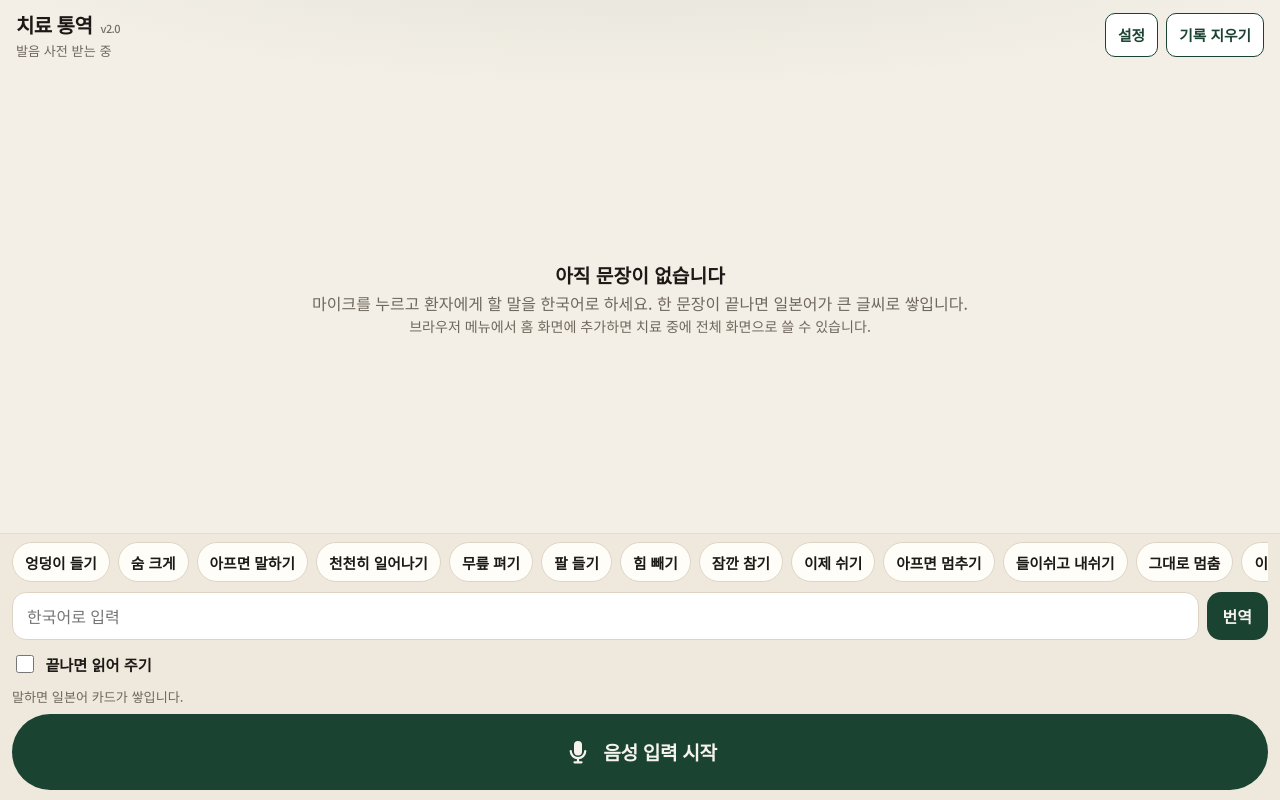
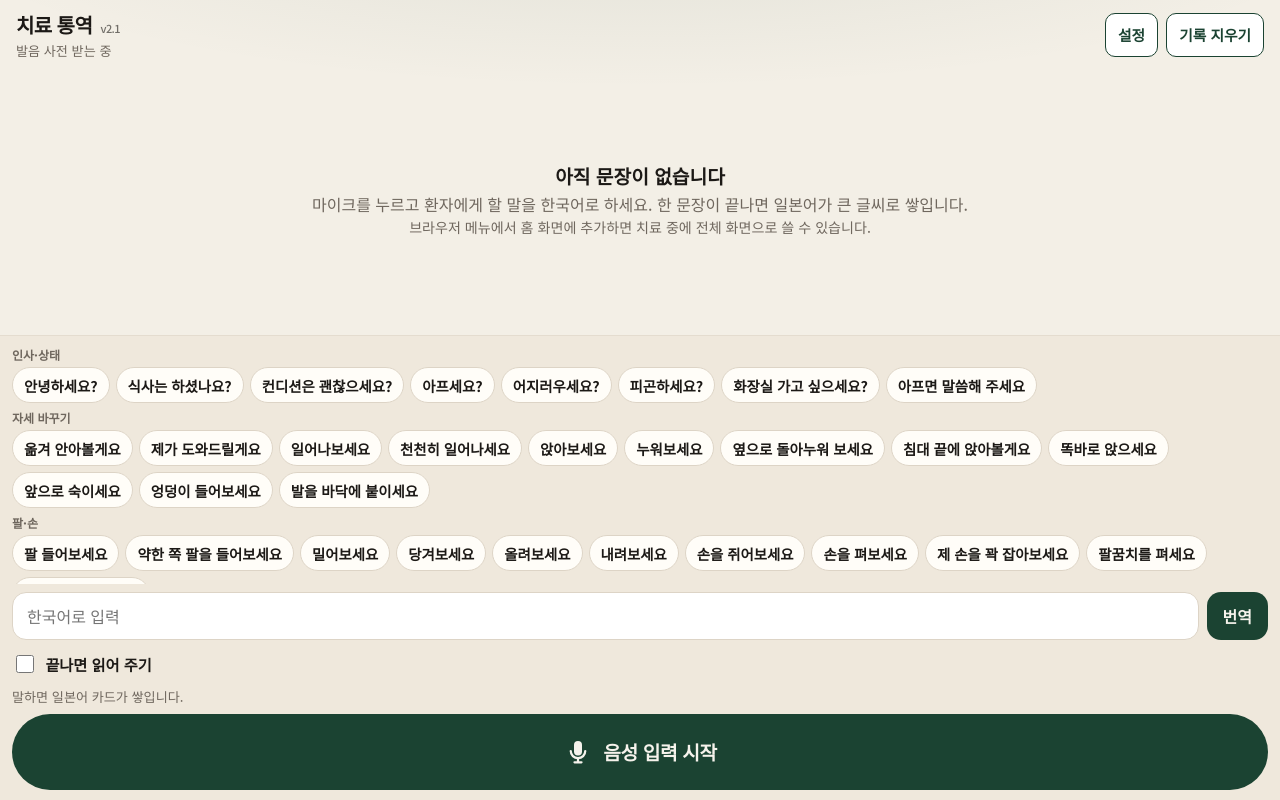
Before and after one commit to Mattkim91/jp-clinic-interpreter, a website built with Vite: page index.html in a window 1280 px wide. Built offline with nearby package versions, Linux system fonts and the light colour scheme; what kuromoji would draw is missing.

Commit message:
v2.1: 자주 쓰는 말 묶음별 여러 줄 표시, 편마비 치료 문구 추가

```diff
--- a/index.html
+++ b/index.html
@@ -32,7 +32,7 @@
     <div id="app" class="app">
       <header class="top">
         <div class="titles">
-          <h1>치료 통역 <span class="app-version">v2.0</span></h1>
+          <h1>치료 통역 <span class="app-version">v2.1</span></h1>
           <p id="status" class="status">준비 중</p>
         </div>
         <div class="top-actions">
--- a/src/app.ts
+++ b/src/app.ts
@@ -1,7 +1,7 @@
 import { romajiToHangul } from "./hangul";
 import { detectPlatform, type PlatformInfo } from "./platform";
 import { politify } from "./polite";
-import { PRESETS, prepare } from "./prepare";
+import { PRESET_GROUPS, PRESETS, prepare } from "./prepare";
 import { hangulFromTokens } from "./reading";
 import { canSpeak, getChosenVoice, getSpeechRate, setSpeechRate, getVoiceGender, japaneseVoices, primeVoices, resolveVoice, setChosenVoice, setVoiceGender, speakJapanese, unlockSpeech, type VoiceGender } from "./speak";
 import { createListener, type ListenState } from "./speech";
@@ -262,9 +262,13 @@ export function startApp(): void {
 
   const presetRow = document.querySelector<HTMLElement>("#presets");
   if (presetRow) {
-    presetRow.innerHTML = PRESETS.map(
-      (preset) =>
-        `<button type="button" class="chip" data-preset="${escapeHtml(preset.ko)}">${escapeHtml(preset.label)}</button>`,
+    presetRow.innerHTML = PRESET_GROUPS.map(
+      (group) =>
+        `<div class="preset-group"><p class="preset-title">${escapeHtml(group)}</p><div class="preset-chips">` +
+        PRESETS.filter((preset) => preset.group === group)
+          .map((preset) => `<button type="button" class="chip" data-preset="${escapeHtml(preset.ko)}">${escapeHtml(preset.ko)}</button>`)
+          .join("") +
+        `</div></div>`,
     ).join("");
     presetRow.addEventListener("click", (event) => {
       const button = (event.target as HTMLElement).closest<HTMLButtonElement>("[data-preset]");
--- a/src/prepare.ts
+++ b/src/prepare.ts
@@ -5,35 +5,76 @@
  * to polite Japanese that was checked against a physical-therapy reading.
  */
 
-export type Preset = { label: string; ko: string; ja: string };
+export type Preset = { group: string; ko: string; ja: string };
+
+export const PRESET_GROUPS: string[] = ["인사·상태", "자세 바꾸기", "팔·손", "다리·걷기", "호흡·운동", "칭찬·마무리"];
 
 export const PRESETS: Preset[] = [
-  { label: "엉덩이 들기", ko: "엉덩이 들어보세요", ja: "お尻を上げてください" },
-  { label: "숨 크게", ko: "숨 크게 쉬세요", ja: "息を大きく吸ってください" },
-  { label: "아프면 말하기", ko: "아프면 말씀해 주세요", ja: "痛い場合は教えてください" },
-  { label: "천천히 일어나기", ko: "천천히 일어나세요", ja: "ゆっくり起きてください" },
-  { label: "무릎 펴기", ko: "무릎 펴세요", ja: "膝を伸ばしてください" },
-  { label: "팔 들기", ko: "팔 들어 올리세요", ja: "腕を上に持ち上げてください" },
-  { label: "힘 빼기", ko: "힘을 빼세요", ja: "力を抜いてください" },
-  { label: "잠깐 참기", ko: "조금만 참아 주세요", ja: "少し我慢してください" },
-  { label: "이제 쉬기", ko: "이제 쉬세요", ja: "今休んでください" },
-  { label: "아프면 멈추기", ko: "통증이 있으면 멈추세요", ja: "痛みがある場合は止めてください" },
-  { label: "들이쉬고 내쉬기", ko: "깊게 들이쉬고 내쉬세요", ja: "深く息を吸って吐いてください" },
-  { label: "그대로 멈춤", ko: "그대로 멈춰 주세요", ja: "そのまま止めてください" },
-  { label: "이쪽 보기", ko: "이쪽을 보세요", ja: "こちらをご覧ください" },
-  { label: "허리 펴기", ko: "허리를 펴세요", ja: "腰を伸ばしてください" },
-  { label: "발목 돌리기", ko: "발목을 돌리세요", ja: "足首を回してください" },
-  { label: "반대쪽 눕기", ko: "반대쪽으로 돌아누워 주세요", ja: "反対側に向かって横になってください" },
-  { label: "고개 돌리기", ko: "고개를 천천히 돌리세요", ja: "頭をゆっくり回してください" },
-  { label: "열 번", ko: "열 번 반복하세요", ja: "十回繰り返してください" },
-  { label: "어깨 힘 빼기", ko: "어깨에 힘을 빼세요", ja: "肩の力を抜いてください" },
-  { label: "배에 힘", ko: "배에 힘을 주세요", ja: "お腹に力を入れてください" },
+  { group: "인사·상태", ko: "안녕하세요?", ja: "こんにちは。" },
+  { group: "인사·상태", ko: "식사는 하셨나요?", ja: "お食事はされましたか？" },
+  { group: "인사·상태", ko: "컨디션은 괜찮으세요?", ja: "体調はいかがですか？" },
+  { group: "인사·상태", ko: "아프세요?", ja: "痛いですか？" },
+  { group: "인사·상태", ko: "어지러우세요?", ja: "めまいはしますか？" },
+  { group: "인사·상태", ko: "피곤하세요?", ja: "お疲れですか？" },
+  { group: "인사·상태", ko: "화장실 가고 싶으세요?", ja: "トイレに行きたいですか？" },
+  { group: "인사·상태", ko: "아프면 말씀해 주세요", ja: "痛い場合は教えてください" },
+  { group: "자세 바꾸기", ko: "옮겨 안아볼게요", ja: "体を支えて移しますね" },
+  { group: "자세 바꾸기", ko: "제가 도와드릴게요", ja: "お手伝いしますね" },
+  { group: "자세 바꾸기", ko: "일어나보세요", ja: "立ってみてください" },
+  { group: "자세 바꾸기", ko: "천천히 일어나세요", ja: "ゆっくり起きてください" },
+  { group: "자세 바꾸기", ko: "앉아보세요", ja: "座ってみてください" },
+  { group: "자세 바꾸기", ko: "누워보세요", ja: "横になってみてください" },
+  { group: "자세 바꾸기", ko: "옆으로 돌아누워 보세요", ja: "横向きになってみてください" },
+  { group: "자세 바꾸기", ko: "침대 끝에 앉아볼게요", ja: "ベッドの端に座りましょう" },
+  { group: "자세 바꾸기", ko: "똑바로 앉으세요", ja: "まっすぐ座ってください" },
+  { group: "자세 바꾸기", ko: "앞으로 숙이세요", ja: "前にかがんでください" },
+  { group: "자세 바꾸기", ko: "엉덩이 들어보세요", ja: "お尻を上げてください" },
+  { group: "자세 바꾸기", ko: "발을 바닥에 붙이세요", ja: "足を床につけてください" },
+  { group: "팔·손", ko: "팔 들어보세요", ja: "腕を上げてみてください" },
+  { group: "팔·손", ko: "약한 쪽 팔을 들어보세요", ja: "弱い方の腕を上げてみてください" },
+  { group: "팔·손", ko: "밀어보세요", ja: "押してみてください" },
+  { group: "팔·손", ko: "당겨보세요", ja: "引いてみてください" },
+  { group: "팔·손", ko: "올려보세요", ja: "上げてみてください" },
+  { group: "팔·손", ko: "내려보세요", ja: "下ろしてみてください" },
+  { group: "팔·손", ko: "손을 쥐어보세요", ja: "手を握ってみてください" },
+  { group: "팔·손", ko: "손을 펴보세요", ja: "手を開いてみてください" },
+  { group: "팔·손", ko: "제 손을 꽉 잡아보세요", ja: "私の手をぎゅっと握ってください" },
+  { group: "팔·손", ko: "팔꿈치를 펴세요", ja: "肘を伸ばしてください" },
+  { group: "팔·손", ko: "어깨에 힘을 빼세요", ja: "肩の力を抜いてください" },
+  { group: "다리·걷기", ko: "다리 들어보세요", ja: "足を上げてみてください" },
+  { group: "다리·걷기", ko: "뻥 차보세요", ja: "足を前に蹴り出してみてください" },
+  { group: "다리·걷기", ko: "무릎 펴세요", ja: "膝を伸ばしてください" },
+  { group: "다리·걷기", ko: "무릎을 굽히세요", ja: "膝を曲げてください" },
+  { group: "다리·걷기", ko: "발목을 위로 당기세요", ja: "足首を上に曲げてください" },
+  { group: "다리·걷기", ko: "약한 쪽 다리에 체중을 실어보세요", ja: "弱い方の足に体重をかけてみてください" },
+  { group: "다리·걷기", ko: "난간을 잡으세요", ja: "手すりを持ってください" },
+  { group: "다리·걷기", ko: "지팡이를 잡으세요", ja: "杖を持ってください" },
+  { group: "다리·걷기", ko: "한 발 앞으로 내딛으세요", ja: "一歩前に出してください" },
+  { group: "다리·걷기", ko: "천천히 걸어볼게요", ja: "ゆっくり歩きましょう" },
+  { group: "다리·걷기", ko: "넘어지지 않게 잡고 있을게요", ja: "転ばないように支えていますね" },
+  { group: "호흡·운동", ko: "숨 크게 쉬세요", ja: "息を大きく吸ってください" },
+  { group: "호흡·운동", ko: "깊게 들이쉬고 내쉬세요", ja: "深く息を吸って吐いてください" },
+  { group: "호흡·운동", ko: "배에 힘을 주세요", ja: "お腹に力を入れてください" },
+  { group: "호흡·운동", ko: "힘을 빼세요", ja: "力を抜いてください" },
+  { group: "호흡·운동", ko: "그대로 멈춰 주세요", ja: "そのまま止めてください" },
+  { group: "호흡·운동", ko: "저를 보세요", ja: "私を見てください" },
+  { group: "호흡·운동", ko: "하나, 둘, 셋", ja: "いち、に、さん" },
+  { group: "호흡·운동", ko: "열 번 반복하세요", ja: "十回繰り返してください" },
+  { group: "호흡·운동", ko: "다시 한번 해보세요", ja: "もう一度やってみてください" },
+  { group: "호흡·운동", ko: "조금만 더요", ja: "もう少しです" },
+  { group: "호흡·운동", ko: "통증이 있으면 멈추세요", ja: "痛みがある場合は止めてください" },
+  { group: "칭찬·마무리", ko: "좋아요", ja: "いいですね" },
+  { group: "칭찬·마무리", ko: "잘하셨어요", ja: "よくできました" },
+  { group: "칭찬·마무리", ko: "잠깐 쉬었다 할게요", ja: "少し休みましょう" },
+  { group: "칭찬·마무리", ko: "오늘은 여기까지입니다", ja: "今日はここまでです" },
+  { group: "칭찬·마무리", ko: "수고하셨습니다", ja: "お疲れさまでした" },
 ];
 
 const EXACT = new Map<string, string>();
 for (const preset of PRESETS) {
   EXACT.set(normalize(preset.ko), preset.ja);
   EXACT.set(normalize(preset.ko).replace(/ /g, ""), preset.ja);
+  EXACT.set(stripPunct(preset.ko), preset.ja);
 }
 
 const PATTERNS: { re: RegExp; ja: string }[] = [
@@ -55,6 +96,10 @@ export type Prepared = {
   query: string;
   overrideJa?: string;
 };
+
+function stripPunct(input: string): string {
+  return input.replace(/[\s.,?!~。、？！]/g, "");
+}
 
 export function normalize(input: string): string {
   return input.replace(/\s+/g, " ").trim();
@@ -81,7 +126,7 @@ export function rewriteQuery(korean: string): string {
 export function prepare(input: string): Prepared {
   const original = normalize(input);
   const compact = original.replace(/ /g, "");
-  const exact = EXACT.get(original) ?? EXACT.get(compact);
+  const exact = EXACT.get(original) ?? EXACT.get(compact) ?? EXACT.get(stripPunct(original));
   if (exact) return { original, query: original, overrideJa: exact };
   for (const pattern of PATTERNS) {
     if (pattern.re.test(original) || pattern.re.test(compact)) {
--- a/src/style.css
+++ b/src/style.css
@@ -397,3 +397,17 @@ h1 {
   justify-content: center;
 }
 .log .card .speak { top: 16px; }
+/* Frequent phrases: many visible at once, scroll vertically. */
+.presets {
+  display: block;
+  overflow-x: hidden;
+  overflow-y: auto;
+  max-height: 30vh;
+  max-height: 30dvh;
+  overscroll-behavior: contain;
+  padding: 2px 0;
+}
+.preset-group + .preset-group { margin-top: 6px; }
+.preset-title { margin: 0 0 4px; font-size: 0.75rem; font-weight: 700; color: var(--muted); }
+.preset-chips { display: flex; flex-wrap: wrap; gap: 6px; }
+.presets .chip { min-height: 36px; padding: 0 11px; font-size: 0.9rem; }
```
Also changed, not shown: tests/prepare.test.ts (+3 -2 lines).
